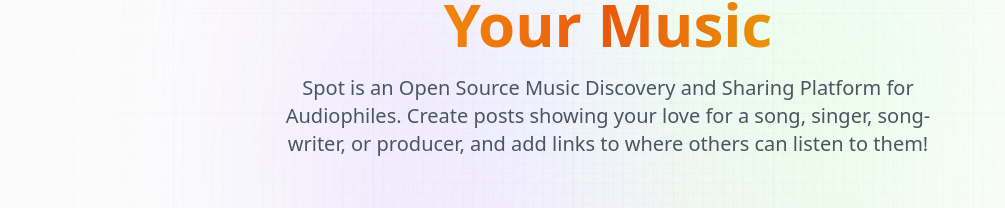
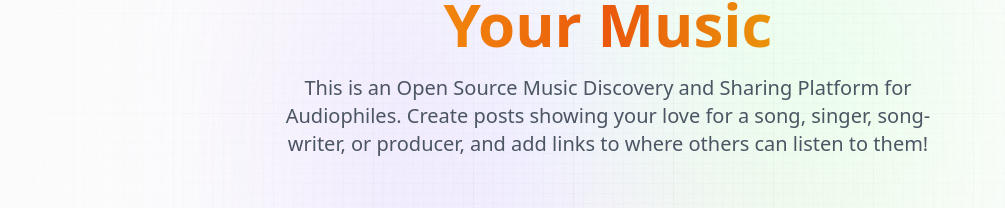
Before and after one commit to vineshSwargam/spot, a Next.js app: page / in a window 1280 px wide. Shown: the part 192-400 px from the top of the page, without its empty margins (32-1037 px from the left). Built offline with nearby package versions, Linux system fonts and the light colour scheme; no server answers; the database is empty.

Commit message:
check contri user

```diff
--- a/app/page.tsx
+++ b/app/page.tsx
@@ -12,7 +12,7 @@
         <p className='orange_gradient text-center'>Your Music</p>
       </h1>
       <p className='desc text-center'>
-        Spot is an Open Source Music Discovery and Sharing Platform for
+        This is an Open Source Music Discovery and Sharing Platform for
         Audiophiles. Create posts showing your love for a song, singer,
         song-writer, or producer, and add links to where others can listen to
         them!
```
